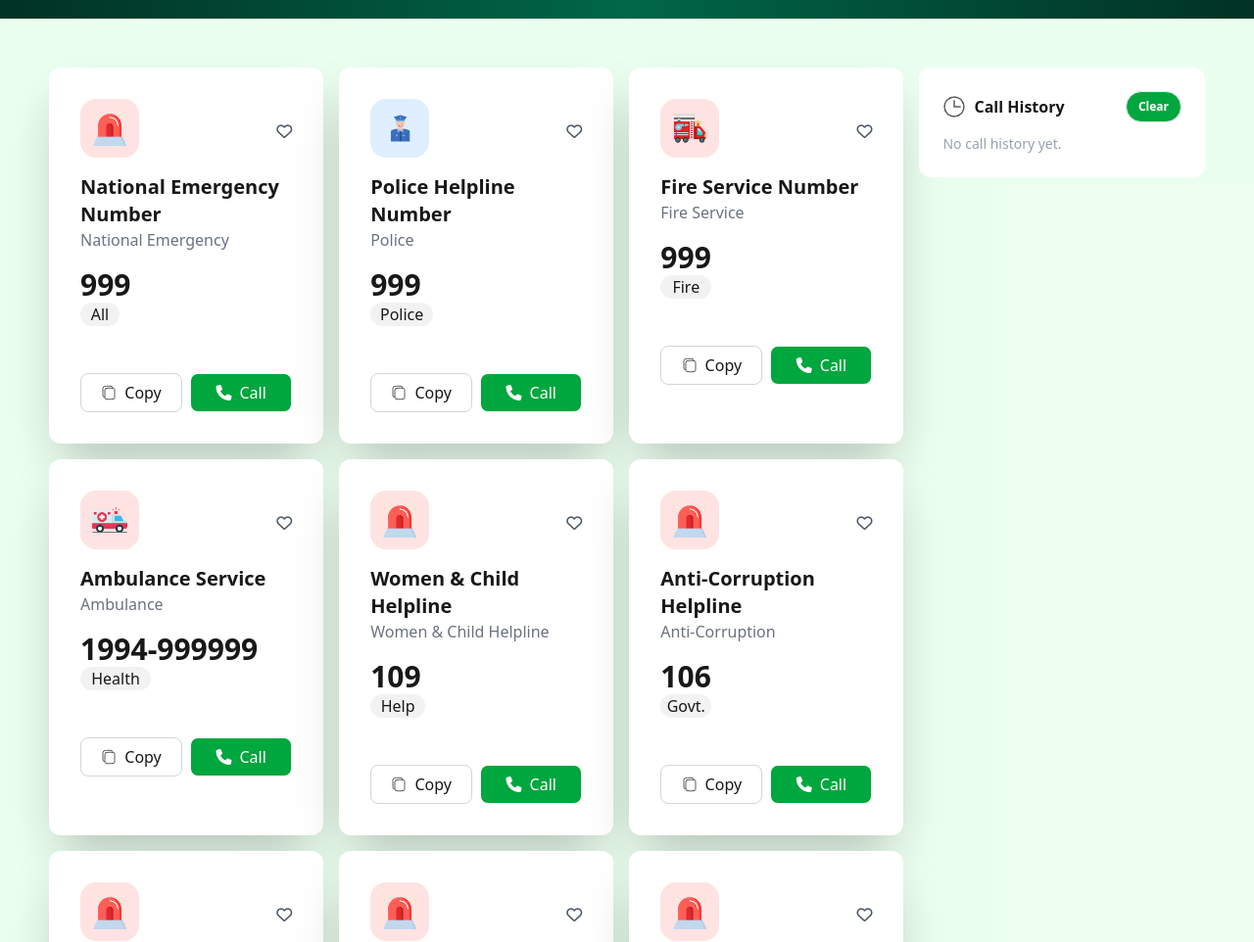
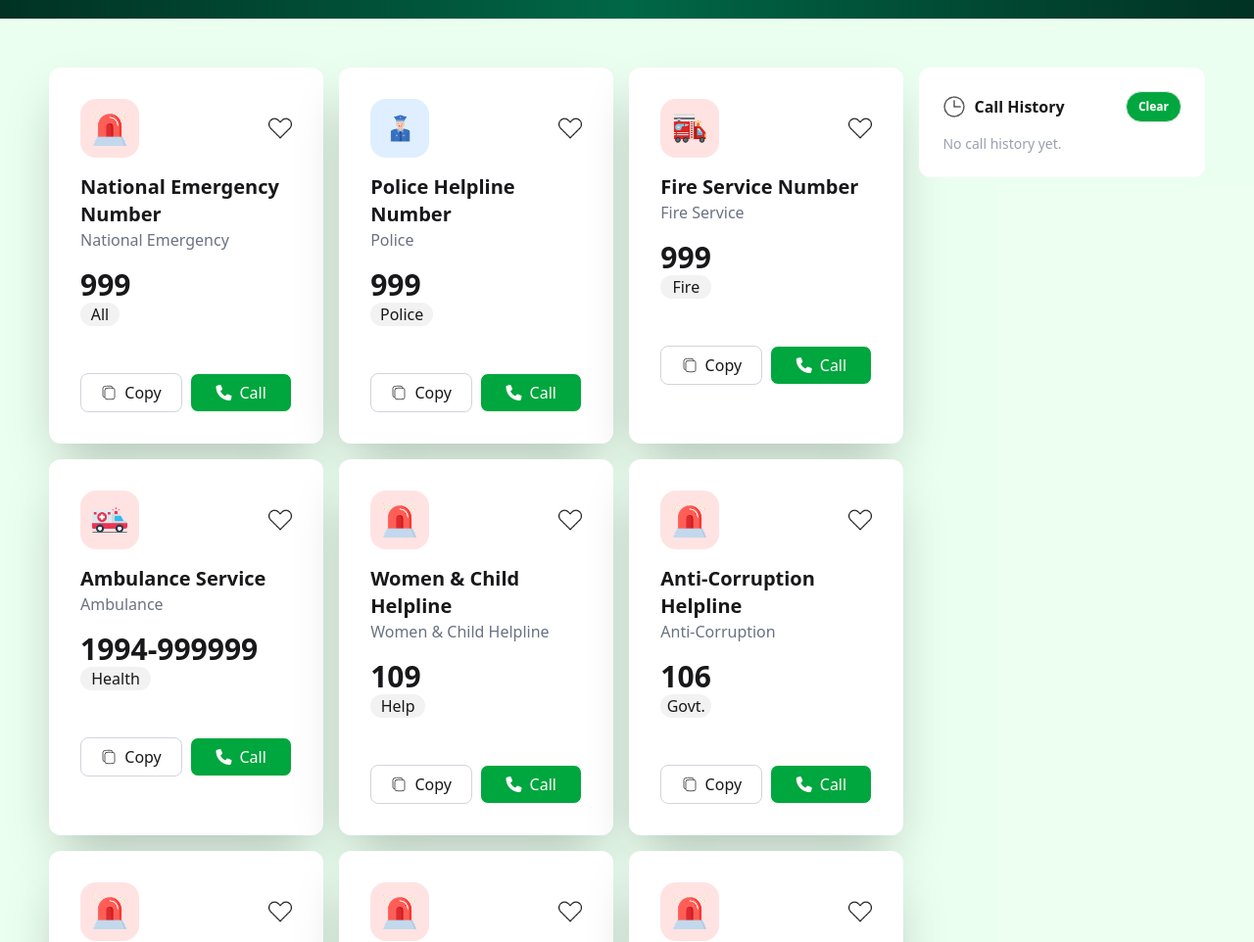
Before and after one commit to 0JUNAIRA0/Assignment-5, a plain HTML site: page index.html in a window 1280 px wide. Shown: the part 320-1282 px from the top of the page at 98% size. Drawn offline with nearby package versions, Linux system fonts and the light colour scheme.

Commit message:
added heart button

```diff
--- a/index.html
+++ b/index.html
@@ -77,10 +77,8 @@
             </div>
 
             <div class="flex justify-center items-center">
- <button
-                class="heartbtn btn-square border-none shadow-none bg-white w-[20px] h-[18px]"
-              >
-               <i class="fa-regular fa-heart w-6 h-6 text-gray-600"></i>
+<button class="heartbtn btn-square border-none shadow-none bg-white w-[24px] h-[24px]">
+  <img src="assets/heart-outline.png" alt="heart" class="h-6 w-6">
 </button>
 
             </div>
@@ -126,10 +124,8 @@
             </div>
 
             <div class="flex justify-center items-center">
- <button
-                class="heartbtn btn-square border-none shadow-none bg-white w-[20px] h-[18px]"
-              >
-               <i class="fa-regular fa-heart w-6 h-6 text-gray-600"></i>
+ <button class="heartbtn btn-square border-none shadow-none bg-white w-[24px] h-[24px]">
+  <img src="assets/heart-outline.png" alt="heart" class="h-6 w-6">
 </button>
 
             </div>
@@ -172,10 +168,8 @@
             </div>
 
             <div class="flex justify-center items-center">
- <button
-                class="heartbtn btn-square border-none shadow-none bg-white w-[20px] h-[18px]"
-              >
-               <i class="fa-regular fa-heart w-6 h-6 text-gray-600"></i>
+<button class="heartbtn btn-square border-none shadow-none bg-white w-[24px] h-[24px]">
+  <img src="assets/heart-outline.png" alt="heart" class="h-6 w-6">
 </button>
 
             </div>
@@ -218,10 +212,8 @@
             </div>
 
             <div class="flex justify-center items-center">
- <button
-                class="heartbtn btn-square border-none shadow-none bg-white w-[20px] h-[18px]"
-              >
-               <i class="fa-regular fa-heart w-6 h-6 text-gray-600"></i>
+<button class="heartbtn btn-square border-none shadow-none bg-white w-[24px] h-[24px]">
+  <img src="assets/heart-outline.png" alt="heart" class="h-6 w-6">
 </button>
 
             </div>
@@ -264,15 +256,13 @@
             </div>
 
             <div class="flex justify-center items-center">
- <button
-                class="heartbtn btn-square border-none shadow-none bg-white w-[20px] h-[18px]"
-              >
-               <i class="fa-regular fa-heart w-6 h-6 text-gray-600"></i>
+ <button class="heartbtn btn-square border-none shadow-none bg-white w-[24px] h-[24px]">
+  <img src="assets/heart-outline.png" alt="heart" class="h-6 w-6">
 </button>
 
 
 
-              </button>
+
             </div>
           </div>
           <div>
@@ -315,10 +305,8 @@
             </div>
 
             <div class="flex justify-center items-center">
- <button
-                class="heartbtn btn-square border-none shadow-none bg-white w-[20px] h-[18px]"
-              >
-               <i class="fa-regular fa-heart w-6 h-6 text-gray-600"></i>
+ <button class="heartbtn btn-square border-none shadow-none bg-white w-[24px] h-[24px]">
+  <img src="assets/heart-outline.png" alt="heart" class="h-6 w-6">
 </button>
 
             </div>
@@ -361,10 +349,8 @@
             </div>
 
             <div class="flex justify-center items-center">
- <button
-                class="heartbtn btn-square border-none shadow-none bg-white w-[20px] h-[18px]"
-              >
-               <i class="fa-regular fa-heart w-6 h-6 text-gray-600"></i>
+<button class="heartbtn btn-square border-none shadow-none bg-white w-[24px] h-[24px]">
+  <img src="assets/heart-outline.png" alt="heart" class="h-6 w-6">
 </button>
 
             </div>
@@ -409,10 +395,8 @@
             </div>
 
             <div class="flex justify-center items-center">
- <button
-                class="heartbtn btn-square border-none shadow-none bg-white w-[20px] h-[18px]"
-              >
-               <i class="fa-regular fa-heart w-6 h-6 text-gray-600"></i>
+<button class="heartbtn btn-square border-none shadow-none bg-white w-[24px] h-[24px]">
+  <img src="assets/heart-outline.png" alt="heart" class="h-6 w-6">
 </button>
 
             </div>
@@ -455,10 +439,8 @@
             </div>
 
             <div class="flex justify-center items-center">
- <button
-                class="heartbtn btn-square border-none shadow-none bg-white w-[20px] h-[18px]"
-              >
-               <i class="fa-regular fa-heart w-6 h-6 text-gray-600"></i>
+<button class="heartbtn btn-square border-none shadow-none bg-white w-[24px] h-[24px]">
+  <img src="assets/heart-outline.png" alt="heart" class="h-6 w-6">
 </button>
 
             </div>
```
Also changed, not shown: assets/heart-outline.png (added), tailwind.config.js (deleted). Lines whose indentation alone changed are shown as unchanged.
